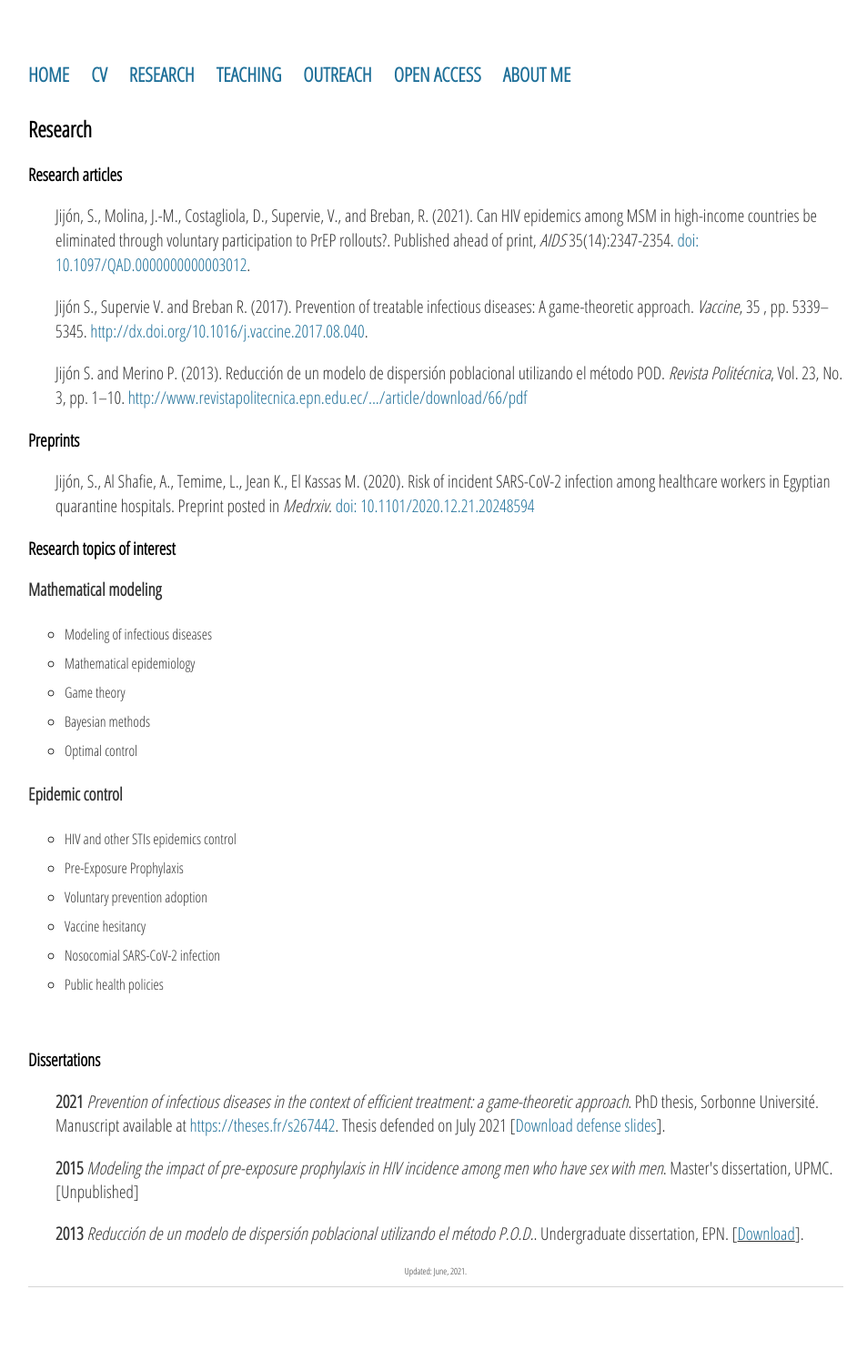
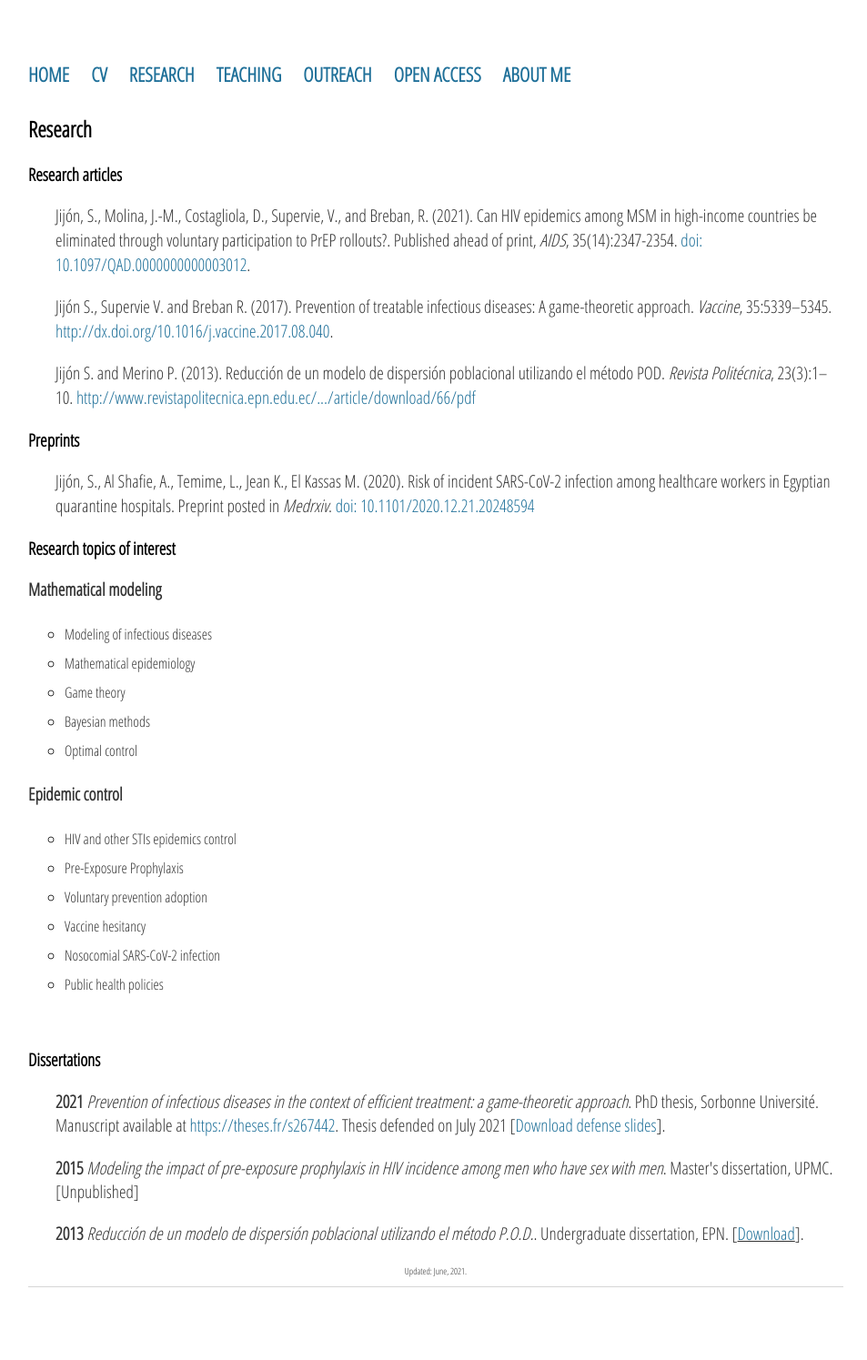
Before and after one commit to sjijon/sjijon.github.io, a Jekyll site: the page built from research.html, in a window 1280 px wide. Shown: the whole page at 91% size, without its empty margins (161-1114 px from the left). Built offline with Jekyll 4.4.1, drawn with Linux system fonts in a browser that asks for light colours; nearby versions of some CDN libraries.

Commit message:
Fix references

```diff
--- a/research.html
+++ b/research.html
@@ -5,9 +5,9 @@
 <div class="blurb">
 	<h2>Research</h2>
 	<h3>Research articles</h3>
-	<p style="padding-left:30px;">Jijón, S., Molina, J.-M., Costagliola, D., Supervie, V., and Breban, R. (2021). Can HIV epidemics among MSM in high-income countries be eliminated through voluntary participation to PrEP rollouts?. Published ahead of print, <em>AIDS</em> 35(14):2347-2354. <a href="https://journals.lww.com/aidsonline/Abstract/9000/Can_HIV_epidemics_among_men_who_have_sex_with_men.96354.aspx" target="_blank">doi: 10.1097/QAD.0000000000003012</a>.</p>
-	<p style="padding-left:30px;">Jijón S., Supervie V. and Breban R. (2017). Prevention of treatable infectious diseases: A game-theoretic approach. <em>Vaccine</em>, 35 , pp. 5339–5345. <a href="https://www.sciencedirect.com/science/article/pii/S0264410X17311283" target="_blank">http://dx.doi.org/10.1016/j.vaccine.2017.08.040</a>.
-	<p style="padding-left:30px;">Jijón S. and Merino P. (2013). Reducción de un modelo de dispersión poblacional utilizando el método POD. <em>Revista Politécnica</em>, Vol. 23, No. 3, pp. 1–10. <a href="http://www.revistapolitecnica.epn.edu.ec/ojs2/index.php/revista_politecnica2/article/download/66/pdf">http://www.revistapolitecnica.epn.edu.ec/.../article/download/66/pdf</a></p>
+	<p style="padding-left:30px;">Jijón, S., Molina, J.-M., Costagliola, D., Supervie, V., and Breban, R. (2021). Can HIV epidemics among MSM in high-income countries be eliminated through voluntary participation to PrEP rollouts?. Published ahead of print, <em>AIDS</em>, 35(14):2347-2354. <a href="https://journals.lww.com/aidsonline/Abstract/9000/Can_HIV_epidemics_among_men_who_have_sex_with_men.96354.aspx" target="_blank">doi: 10.1097/QAD.0000000000003012</a>.</p>
+	<p style="padding-left:30px;">Jijón S., Supervie V. and Breban R. (2017). Prevention of treatable infectious diseases: A game-theoretic approach. <em>Vaccine</em>, 35:5339–5345. <a href="https://www.sciencedirect.com/science/article/pii/S0264410X17311283" target="_blank">http://dx.doi.org/10.1016/j.vaccine.2017.08.040</a>.
+	<p style="padding-left:30px;">Jijón S. and Merino P. (2013). Reducción de un modelo de dispersión poblacional utilizando el método POD. <em>Revista Politécnica</em>, 23(3):1–10. <a href="http://www.revistapolitecnica.epn.edu.ec/ojs2/index.php/revista_politecnica2/article/download/66/pdf">http://www.revistapolitecnica.epn.edu.ec/.../article/download/66/pdf</a></p>
 
 	<h3>Preprints</h3>
 	<p style="padding-left:30px;">Jijón, S., Al Shafie, A., Temime, L., Jean K., El Kassas M. (2020). Risk of incident SARS-CoV-2 infection among healthcare workers in Egyptian quarantine hospitals. Preprint posted in <em>Medrxiv</em>. <a href="https://doi.org/10.1101/2020.12.21.20248594" target="_blank">doi: 10.1101/2020.12.21.20248594</a></p>
```
